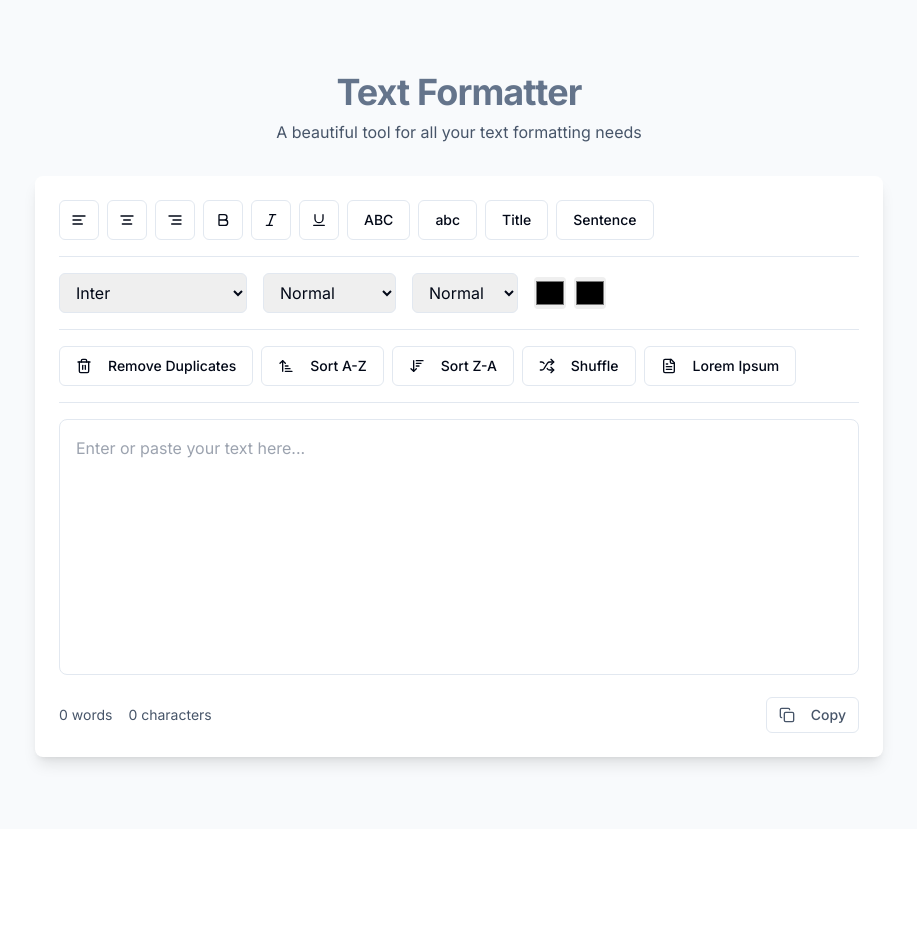
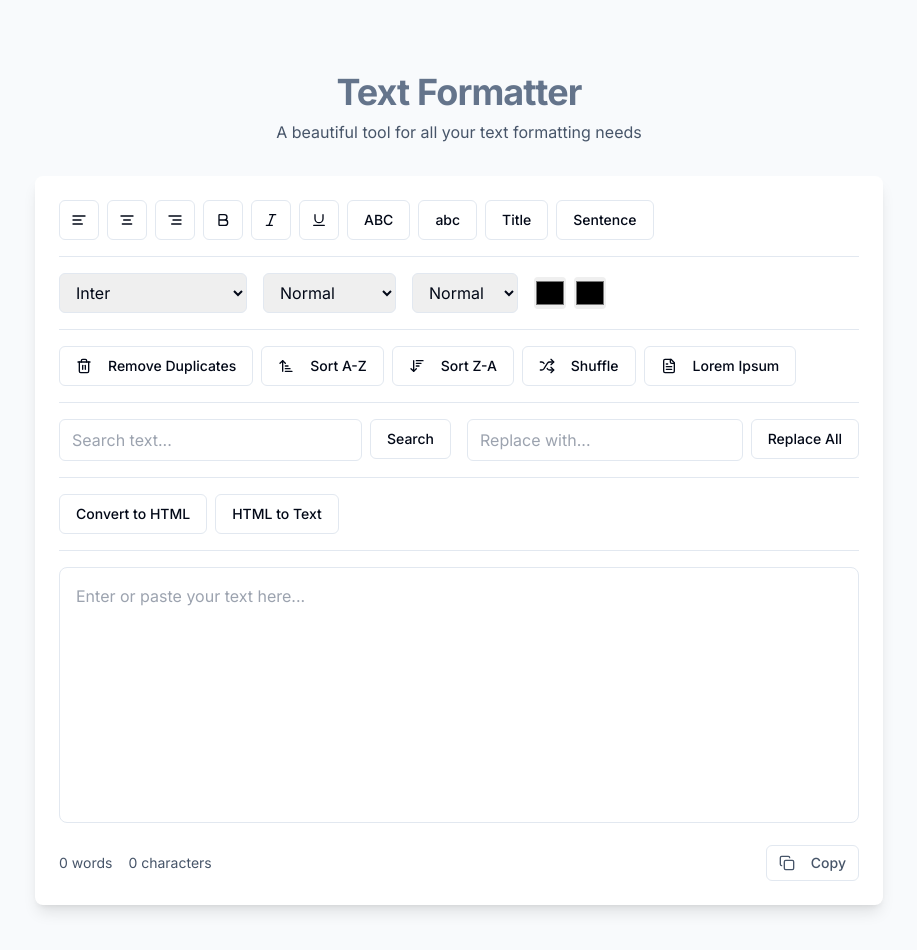
Before and after one commit to shayanzubair01819/textify-utility-hub, a React (Vite) app: page / in a window 1280 px wide. Shown: the top 950 px of the page, without its empty margins (181-1098 px from the left). Before the commit the page ends 829 px from the top, so only its background shows below. Built offline with nearby package versions, Linux system fonts and the light colour scheme.

Commit message:
Add missing sections
This commit adds the missing sections of the text formatter application.  No specific details about the added sections are included in this commit message.

```diff
--- a/src/components/TextEditor.tsx
+++ b/src/components/TextEditor.tsx
@@ -25,6 +25,10 @@ export const TextEditor = () => {
   const [lineHeight, setLineHeight] = useState('1.5');
   const [textColor, setTextColor] = useState('#000000');
   const [backgroundColor, setBackgroundColor] = useState('transparent');
+  const [searchTerm, setSearchTerm] = useState('');
+  const [replaceText, setReplaceText] = useState('');
+  const [convertedHTML, setConvertedHTML] = useState('');
+  const [showHTML, setShowHTML] = useState(false);
   const { toast } = useToast();
 
   useEffect(() => {
@@ -182,6 +186,56 @@ export const TextEditor = () => {
     toast({
       title: "Lorem Ipsum generated",
       description: "Random text has been generated.",
+    });
+  };
+
+  const handleSearch = () => {
+    if (!searchTerm) return;
+    const regex = new RegExp(searchTerm, 'gi');
+    const newText = text.replace(regex, match => `<mark>${match}</mark>`);
+    const textarea = document.querySelector('textarea');
+    if (textarea) {
+      textarea.innerHTML = newText;
+    }
+    toast({
+      title: "Search completed",
+      description: `Highlighted all occurrences of "${searchTerm}"`,
+    });
+  };
+
+  const handleReplace = () => {
+    if (!searchTerm) return;
+    const regex = new RegExp(searchTerm, 'gi');
+    const newText = text.replace(regex, replaceText);
+    setText(newText);
+    toast({
+      title: "Replace completed",
+      description: `Replaced all occurrences of "${searchTerm}" with "${replaceText}"`,
+    });
+  };
+
+  const convertToHTML = () => {
+    const htmlText = text
+      .split('\n')
+      .map(paragraph => `<p>${paragraph}</p>`)
+      .join('\n');
+    setConvertedHTML(htmlText);
+    setShowHTML(true);
+    toast({
+      title: "Converted to HTML",
+      description: "Text has been converted to HTML format",
+    });
+  };
+
+  const convertFromHTML = () => {
+    const tempDiv = document.createElement('div');
+    tempDiv.innerHTML = text;
+    const plainText = tempDiv.textContent || tempDiv.innerText;
+    setText(plainText);
+    setShowHTML(false);
+    toast({
+      title: "Converted from HTML",
+      description: "HTML has been converted to plain text",
     });
   };
 
@@ -400,6 +454,63 @@ export const TextEditor = () => {
           </Button>
         </div>
 
+        <div className="flex flex-wrap gap-4 pb-4 border-b">
+          <div className="flex-1 flex gap-2">
+            <input
+              type="text"
+              value={searchTerm}
+              onChange={(e) => setSearchTerm(e.target.value)}
+              placeholder="Search text..."
+              className="flex-1 px-3 py-2 border rounded-md focus:outline-none focus:ring-2 focus:ring-primary/20"
+            />
+            <Button
+              variant="outline"
+              onClick={handleSearch}
+              className="hover:bg-slate-100"
+            >
+              Search
+            </Button>
+          </div>
+          <div className="flex-1 flex gap-2">
+            <input
+              type="text"
+              value={replaceText}
+              onChange={(e) => setReplaceText(e.target.value)}
+              placeholder="Replace with..."
+              className="flex-1 px-3 py-2 border rounded-md focus:outline-none focus:ring-2 focus:ring-primary/20"
+            />
+            <Button
+              variant="outline"
+              onClick={handleReplace}
+              className="hover:bg-slate-100"
+            >
+              Replace All
+            </Button>
+          </div>
+        </div>
+
+        <div className="flex gap-2 pb-4 border-b">
+          <Button
+            variant="outline"
+            onClick={convertToHTML}
+            className="hover:bg-slate-100"
+          >
+            Convert to HTML
+          </Button>
+          <Button
+            variant="outline"
+            onClick={convertFromHTML}
+            className="hover:bg-slate-100"
+          >
+            HTML to Text
+          </Button>
+        </div>
+
+        {showHTML ? (
+          <div className="w-full h-64 p-4 border rounded-lg bg-slate-50 overflow-auto">
+            <pre className="text-sm font-mono">{convertedHTML}</pre>
+          </div>
+        ) : (
           <textarea
             value={text}
             onChange={handleTextChange}
@@ -413,6 +524,7 @@ export const TextEditor = () => {
               backgroundColor,
             }}
           />
+        )}
 
         <div className="flex items-center justify-between text-sm text-slate-600">
           <div className="flex gap-4">
```
Lines whose indentation alone changed are shown as unchanged.
